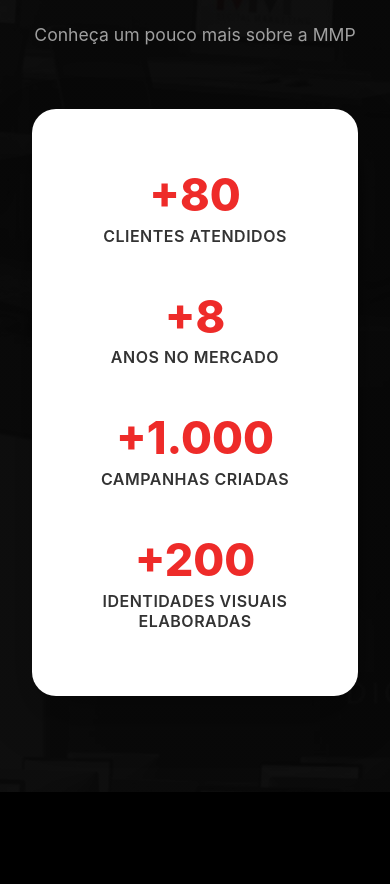
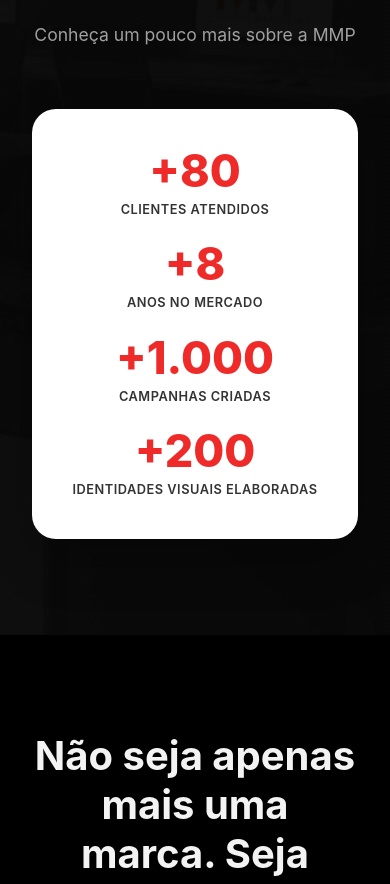
Before and after one commit to flpocai-cyber/mmp-landing-page, a React (Vite) app: page / in a window 390 px wide. Shown: the part 5596-6480 px from the top of the page. Built offline with nearby package versions, Linux system fonts and the light colour scheme.

Commit message:
fix: stats numbers overflow on mobile

```diff
--- a/src/App.css
+++ b/src/App.css
@@ -303,9 +303,18 @@
 }
 
 @media (max-width: 768px) {
+  .stats-box {
+    padding: 2.5rem 1rem;
+  }
   .stats-grid {
     grid-template-columns: repeat(2, 1fr);
-    gap: 3rem;
+    gap: 1.5rem;
+  }
+  .stat-number {
+    font-size: 2.5rem;
+  }
+  .stat-label {
+    font-size: 0.8rem;
   }
 }
 
```
